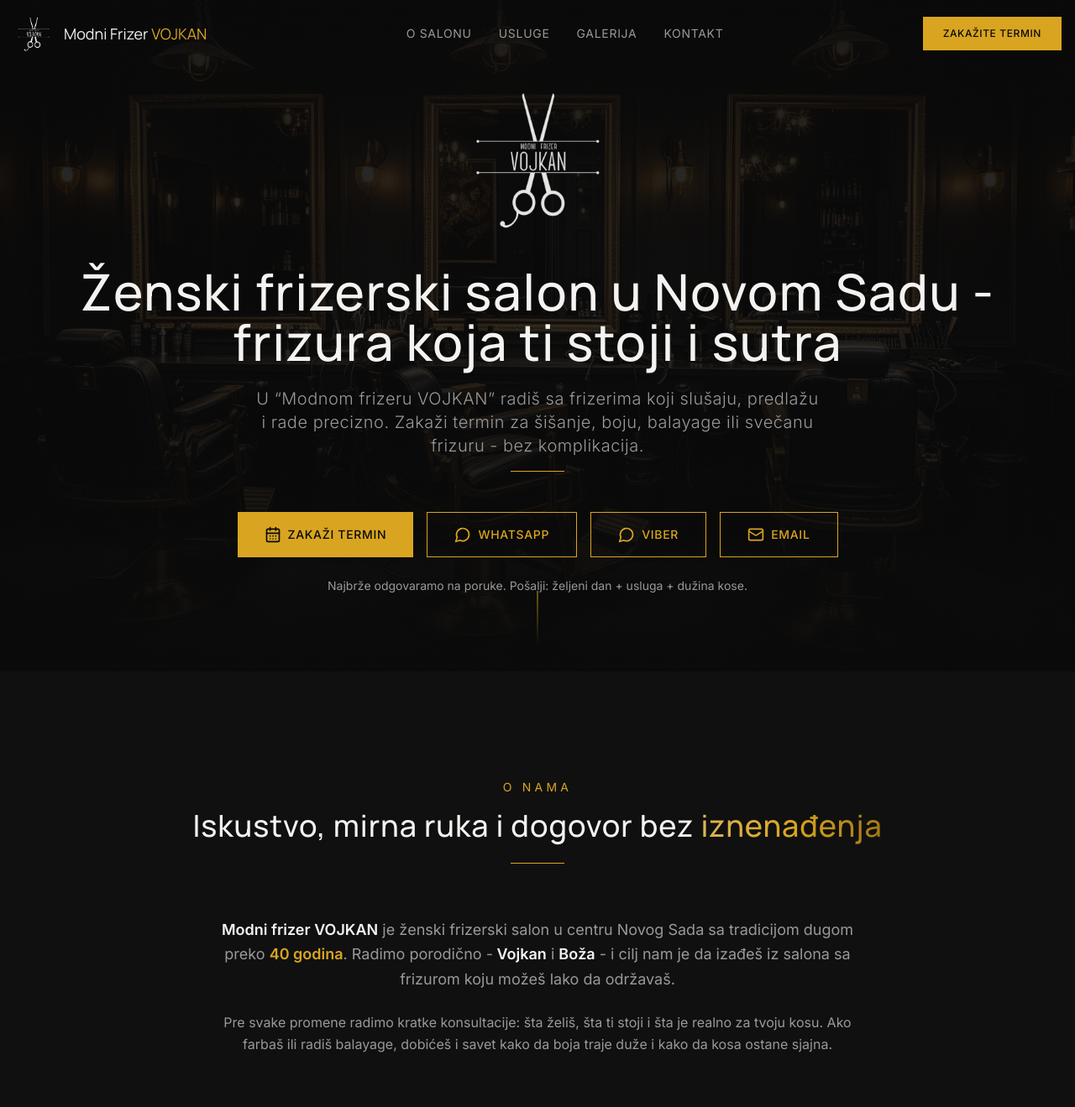
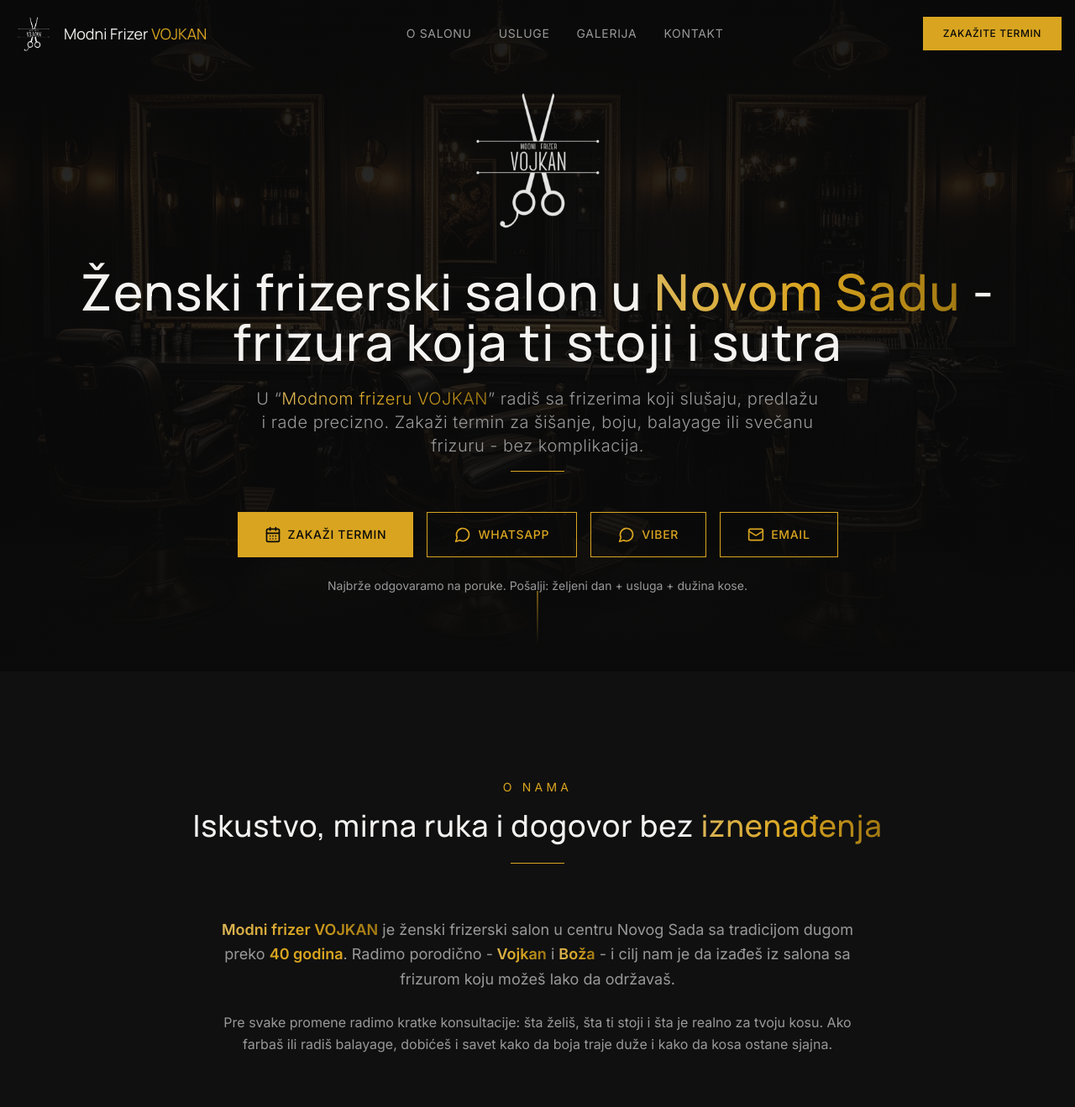
Before and after one commit to bcrnic/modni-frizer-vojkan, a React (Vite) app: page / in a window 1280 px wide. Shown: the top 1319 px of the page at 84% size. Built offline with nearby package versions, Linux system fonts and the light colour scheme; the HTML template or start-up script is replaced by a standard one.

Commit message:
Highlight key copy in gold

```diff
--- a/src/components/About.tsx
+++ b/src/components/About.tsx
@@ -35,9 +35,9 @@
         {/* Glavni tekst */}
         <ScrollReveal delay={0.2} className="max-w-3xl mx-auto text-center mb-16">
           <p className="text-lg text-muted-foreground leading-relaxed mb-6">
-            <strong className="text-foreground">Modni frizer VOJKAN</strong> je ženski frizerski salon u centru Novog Sada sa
+            <strong className="text-gold-gradient">Modni frizer VOJKAN</strong> je ženski frizerski salon u centru Novog Sada sa
             tradicijom dugom preko <strong className="text-primary">40 godina</strong>. Radimo porodično -
-            <strong className="text-foreground"> Vojkan</strong> i <strong className="text-foreground">Boža</strong> - i cilj
+            <strong className="text-gold-gradient"> Vojkan</strong> i <strong className="text-gold-gradient">Boža</strong> - i cilj
             nam je da izađeš iz salona sa frizurom koju možeš lako da održavaš.
           </p>
           <p className="text-muted-foreground leading-relaxed">
--- a/src/components/Hero.tsx
+++ b/src/components/Hero.tsx
@@ -43,7 +43,7 @@
             className="heading-display mb-6 text-foreground animate-fade-in opacity-0"
             style={{ animationDelay: "0.4s" }}
           >
-            Ženski frizerski salon u Novom Sadu - frizura koja ti stoji i sutra
+            Ženski frizerski salon u <span className="text-gold-gradient">Novom Sadu</span> - frizura koja ti stoji i sutra
           </h1>
 
           {/* Podnaslov */}
@@ -51,7 +51,7 @@
             className="text-lg md:text-xl text-muted-foreground max-w-2xl mx-auto mb-4 font-light tracking-wide animate-fade-in opacity-0"
             style={{ animationDelay: "0.6s" }}
           >
-            U “Modnom frizeru VOJKAN” radiš sa frizerima koji slušaju, predlažu i rade precizno. Zakaži termin za šišanje,
+            U “<span className="text-gold-gradient">Modnom frizeru VOJKAN</span>” radiš sa frizerima koji slušaju, predlažu i rade precizno. Zakaži termin za šišanje,
             boju, balayage ili svečanu frizuru - bez komplikacija.
           </p>
 
```
